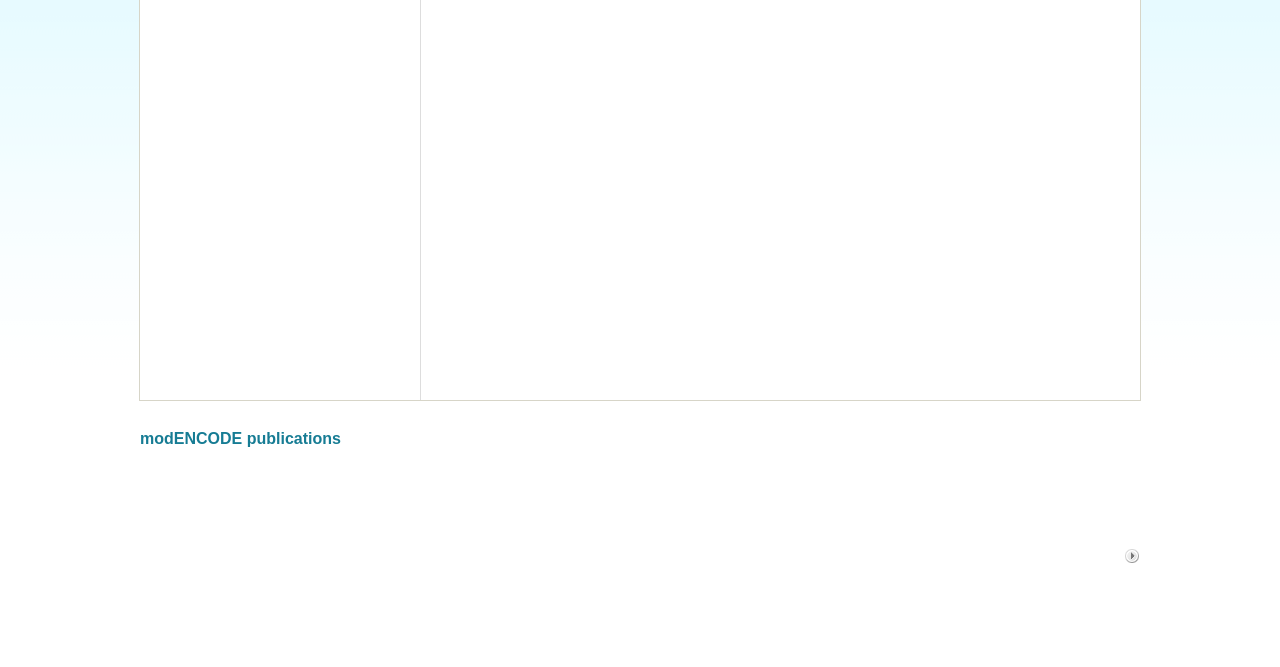
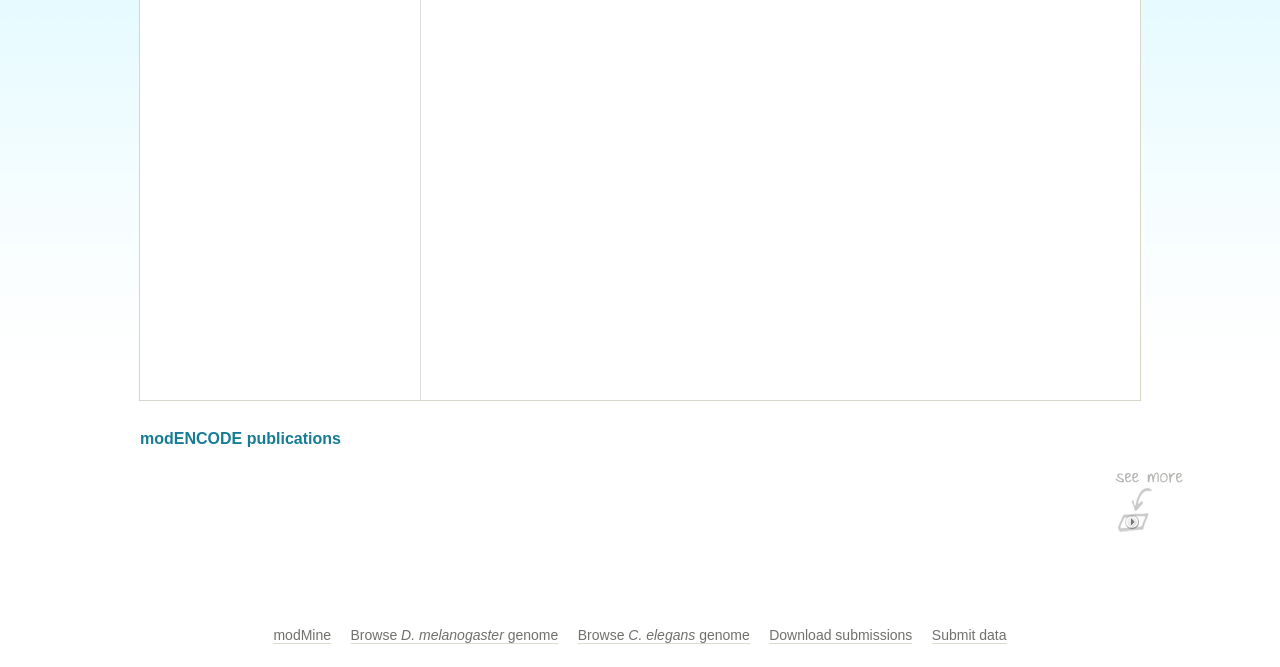
Before and after one commit to boboppie/modencode, a Flask app: template flask/templates/home/index.html in a window 1280 px wide. Shown: the part 212-879 px from the top of the page. Run offline with Flask 2, Linux system fonts and the light colour scheme; the template is opened without the code that fills it, so the values that code supplies are empty.

Commit message:
see more tooltip, smaller publications gallery

```diff
--- a/flask/app.py
+++ b/flask/app.py
@@ -74,7 +74,7 @@ def create_app():
         return slugify('-'.join([article['journal'], article['vol'], article['date']]))
 
     @app.template_filter('shorten_authors')
-    def shorten_authors(authors, title, limit=500):
+    def shorten_authors(authors, title, limit=140):
         """
         Shorten the authors listing if too long
         """
--- a/flask/static/css/style.css
+++ b/flask/static/css/style.css
@@ -108,17 +108,17 @@ aside ul li.active { background:url('../img/sidebar-option-active.png') no-repea
 #content ul.experiments a { color:#167C94; }
 
 /* gallery section */
-section#gallery article { border:0; }
+section#gallery article { border:0; position:relative; }
 section#gallery article h3 { color:#167C94; font-weight:bold; text-shadow:1px 1px 1px #FFF; }
 section#gallery div.move { display:block; background-position:center left; background-repeat:no-repeat; width:16px;
-    height:217px; cursor:pointer; }
+    height:150px; cursor:pointer; }
 section#gallery div.move.right { float:right; background-image:url('../img/arrow-right.png'); margin-left:10px; }
 section#gallery div.move.left { float:left; background-image:url('../img/arrow-left.png'); margin-right:10px; }
 section#gallery div.move.inactive { background:none; cursor:default; }
 
 section#gallery div.inner { float:left; }
 
-section#gallery div.publications { overflow:hidden; width:948px; height:217px; display:block; position:relative; }
+section#gallery div.publications { overflow:hidden; width:948px; height:150px; display:block; position:relative; }
 section#gallery div.publications div.wrapper { position:absolute; }
 section#gallery div.publications div.article { float:left; width:280px; margin:0 50px 100px 0; padding:10px 0;
     background:#FFF; }
@@ -135,6 +135,9 @@ section#gallery ul.switchers { text-align:center; font-size:18px; }
 section#gallery ul.switchers li { display:inline; color:#DDD; cursor:pointer; }
 section#gallery ul.switchers li.current { color:#BBB; }
 
+section#gallery article div.see-more { position:absolute; top:41px; right:-43px; display:block; width:68px; height:60px;
+    background:url('../img/see-more.png') no-repeat top left; }
+
 /* bottom links */
 section#bottom article { border:0; }
 section#bottom article nav { text-align:center; margin-bottom:25px; }
--- a/flask/templates/home/index.html
+++ b/flask/templates/home/index.html
@@ -171,6 +171,7 @@
             </ul>
         </div>
         <div class="clear"></div>
+        <div class="see-more"></div>
     </article>
 </section>
 <script type="text/javascript">
@@ -178,6 +179,9 @@
         // updates the gallery
         function moveGallery(distance, speed) {
             if (!speed) speed = 500;
+
+            // hide the tooltip
+            $("section#gallery div.see-more").remove();
 
             // show arrow controls?
             function directionControls() {
```
Also changed, not shown: flask/static/img/see-more.png (added).
